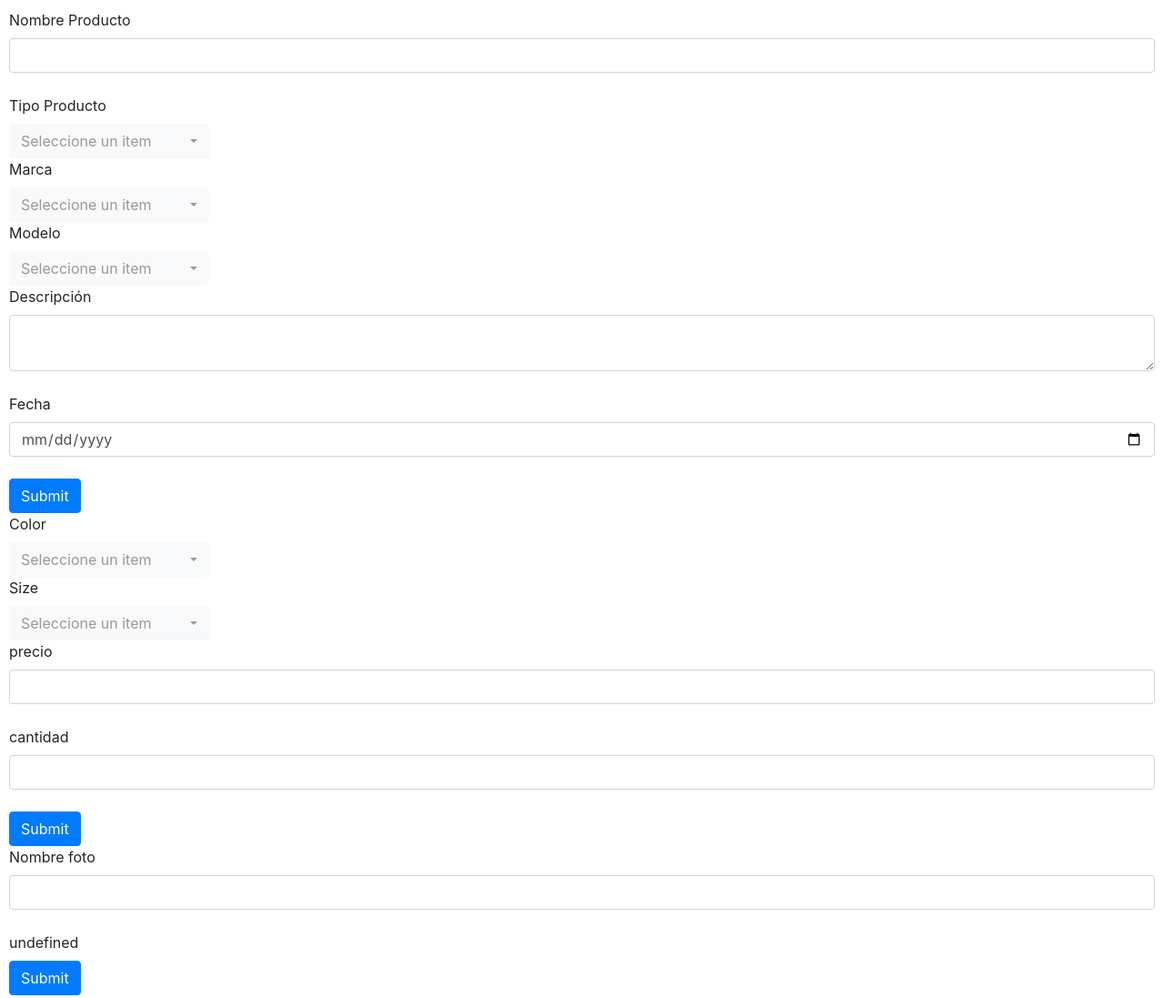
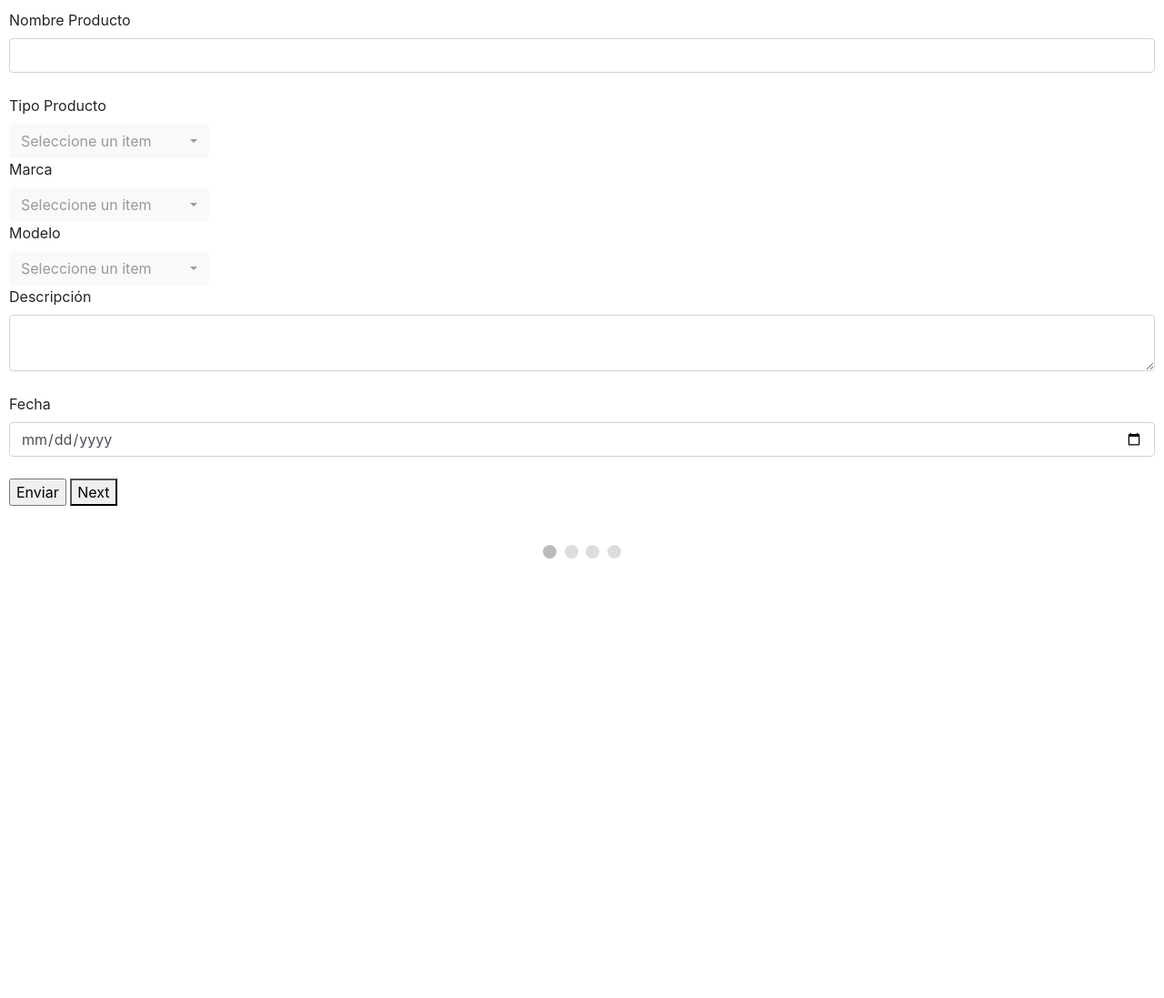
Before and after one commit to Samuelab2/Practicing-HTML-dynamic-Forms, a plain HTML site: page index.html in a window 1280 px wide. Shown: the whole page at 91% size. After the commit the page ends 800 px from the top, so only its background shows below. Drawn offline with nearby package versions, Linux system fonts and the light colour scheme.

Commit message:
making the steps to fill the form

```diff
--- a/index.html
+++ b/index.html
@@ -11,8 +11,20 @@
 <body>
 
 	<div id="formsContainer" class="form__container">
-		<!-- <form class="needs-validation" id="form" action="" novalidate>
-		</form> -->
+		<form class="needs-validation" id="form" action="" novalidate>
+
+			<div id="buttonContainer" class="form__container">
+				<input type="submit" value="Enviar">
+				<button type="button" id="prevBtn" onclick="nextPrev(-1)">Previous</button>
+				<button type="button" id="nextBtn" onclick="nextPrev(1)">Next</button>
+			</div>
+			<div style="text-align:center;margin-top:40px;">
+				<span class="step"></span>
+				<span class="step"></span>
+				<span class="step"></span>
+				<span class="step"></span>
+			</div>
+		</form>
 	</div>
 
 	<script src="https://code.jquery.com/jquery-3.3.1.slim.min.js" integrity="sha384-q8i/X+965DzO0rT7abK41JStQIAqVgRVzpbzo5smXKp4YfRvH+8abtTE1Pi6jizo" crossorigin="anonymous"></script>
--- a/media/css/main.css
+++ b/media/css/main.css
@@ -21,3 +21,30 @@ select:invalid {
   border: 2px solid red;
   outline: transparent;
 } */
+
+/* Hide all steps by default: */
+.tab {
+  display: none;
+}
+
+/* Make circles that indicate the steps of the form: */
+.step {
+  height: 15px;
+  width: 15px;
+  margin: 0 2px;
+  background-color: #bbbbbb;
+  border: none;
+  border-radius: 50%;
+  display: inline-block;
+  opacity: 0.5;
+}
+
+/* Mark the active step: */
+.step.active {
+  opacity: 1;
+}
+
+/* Mark the steps that are finished and valid: */
+.step.finish {
+  background-color: #4CAF50;
+}
--- a/media/js/main.js
+++ b/media/js/main.js
@@ -1,4 +1,5 @@
-// const form = document.getElementById("form")
+const form = document.getElementById("form")
+const buttonContainer = document.getElementById("buttonContainer")
 
 let typeSelector;
 let brandSelector;
@@ -10,35 +11,38 @@ let data = [
 ]
 
 let request = data.map(file => fetch(file))
+let formInfo = []
 
 Promise.all(request)
 .then(responses => responses)
 .then(responses => Promise.all(responses.map(r => r.json())))
 .then(users => {
 
-	let datos_basicos = users[0].datos_basicos
-	let datos_almacen = users[0].datos_almacen
-	let fotos = users[0].fotos
+	formInfo.push(users)
 
 	let tipo_producto = users[1]
 
-	basicForm(datos_basicos)
-	basicForm(datos_almacen)
-	basicForm(fotos)
-
+	basicForm(users[0].datos_basicos)
+	basicForm(users[0].datos_almacen)
+	basicForm(users[0].fotos)
 	selectTypeProducts(tipo_producto)
 
 	brandSelector = document.getElementById("Marca")
 	ModelSelector = document.getElementById("Modelo")
+
+	showTab(currentTab)
 })
 
 const basicForm = arr => {
 
-	let formContainer = document.getElementById("formsContainer")
-	let form = document.createElement("form")
-	form.setAttribute('novalidate', true)
-	form.classList.add("needs-validation")
-	formContainer.appendChild(form)
+	// let formContainer = document.getElementById("formsContainer")
+	let div = document.createElement("div")
+	div.classList.add("tab")
+	// let form = document.createElement("form")
+	// // form.setAttribute('novalidate', true)
+	// form.classList.add("needs-validation")
+	// div.appendChild(form)
+	form.insertBefore(div, buttonContainer)
 
 	for (let e of arr) {
 
@@ -49,8 +53,8 @@ const basicForm = arr => {
 
 		label.innerHTML = `${e.name}`
 
-		form.appendChild(label)
-		form.appendChild(br)
+		div.appendChild(label)
+		div.appendChild(br)
 
 		switch (e.type) {
 			case "text":
@@ -58,8 +62,8 @@ const basicForm = arr => {
 				input.setAttribute("maxLength", `${e.maxlength}`)
 				input.setAttribute("required", `${e.required}`)
 				input.classList.add("form-control")
-				form.appendChild(input)
-				form.appendChild(br2)
+				div.appendChild(input)
+				div.appendChild(br2)
 				break;
 			case "select":
 				let select = document.createElement("select")
@@ -71,38 +75,37 @@ const basicForm = arr => {
 				select.setAttribute("data-live-search", "true")
 				select.classList.add("selectpicker")
 				select.appendChild(option)
-				form.appendChild(select)
-				form.appendChild(br2)
+				div.appendChild(select)
+				div.appendChild(br2)
 				break;
 			case "textarea":
 				let textarea = document.createElement("textarea")
 				textarea.setAttribute("maxLength", `${e.maxlength}`)
 				textarea.classList.add("form-control")
-				form.appendChild(textarea)
-				form.appendChild(br2)
+				div.appendChild(textarea)
+				div.appendChild(br2)
 				break;
 			case "date":
 				input.setAttribute("type", `${e.type}`)
 				input.setAttribute("required", `${e.required}`)
 				input.classList.add("form-control")
-				form.appendChild(input)
-				form.appendChild(br2)
+				div.appendChild(input)
+				div.appendChild(br2)
 				break;
 			case "number":
 				input.setAttribute("type", `${e.type}`)
 				input.setAttribute("maxLength", `${e.maxlength}`)
 				input.setAttribute("required", `${e.required}`)
 				input.classList.add("form-control")
-				form.appendChild(input)
-				form.appendChild(br2)
+				div.appendChild(input)
+				div.appendChild(br2)
 		}
 	}
-
-	let input = document.createElement("input")
-	input.setAttribute("type", "submit")
-	input.classList.add("btn", "btn-primary")
-	form.appendChild(input)
-	form.appendChild(document.createElement("br"))
+	// let input = document.createElement("input")
+	// input.setAttribute("type", "submit")
+	// input.classList.add("btn", "btn-primary")
+	// form.appendChild(input)
+	// form.appendChild(document.createElement("br"))
 	$('.selectpicker').selectpicker('refresh');
 }
 
@@ -186,7 +189,6 @@ function fieldValidating() {
 	}
 }
 
-// form validation bootstrap
 (function() {
 	'use strict';
 	window.addEventListener('load', function() {
@@ -204,3 +206,79 @@ function fieldValidating() {
 	  });
 	}, false);
   })();
+
+  let currentTab = 0
+
+function showTab(n) {
+	// This function will display the specified tab of the form ...
+	let x = document.getElementsByClassName("tab");
+	x[n].style.display = "block";
+	// ... and fix the Previous/Next buttons:
+	if (n == 0) {
+	  document.getElementById("prevBtn").style.display = "none";
+	} else {
+	  document.getElementById("prevBtn").style.display = "inline";
+	}
+	if (n == (x.length - 1)) {
+	  document.getElementById("nextBtn").innerHTML = "Submit";
+	} else {
+	  document.getElementById("nextBtn").innerHTML = "Next";
+	}
+	// ... and run a function that displays the correct step indicator:
+	fixStepIndicator(n)
+}
+
+function nextPrev(n) {
+	// This function will figure out which tab to display
+	let x = document.getElementsByClassName("tab");
+	// Exit the function if any field in the current tab is invalid:
+	// if (n == 1 && !validateForm()) return false;
+	// Hide the current tab:
+	x[currentTab].style.display = "none";
+	// Increase or decrease the current tab by 1:
+	currentTab = currentTab + n;
+	// if you have reached the end of the form... :
+	if (currentTab >= x.length) {
+		//...the form gets submitted:
+		document.getElementById("regForm").submit();
+		return false;
+	}
+	// Otherwise, display the correct tab:
+	showTab(currentTab);
+}
+
+// Validate the form, I have to study this:
+
+// function validateForm() {
+// 	// This function deals with validation of the form fields
+// 	var x, y, i, valid = true;
+// 	x = document.getElementsByClassName("tab");
+// 	y = x[currentTab].getElementsByTagName("input");
+// 	// A loop that checks every input field in the current tab:
+// 	for (i = 0; i < y.length; i++) {
+// 	  // If a field is empty...
+// 	  if (y[i].value == "") {
+// 		// add an "invalid" class to the field:
+// 		y[i].className += " invalid";
+// 		// and set the current valid status to false:
+// 		valid = false;
+// 	  }
+// 	}
+// 	// If the valid status is true, mark the step as finished and valid:
+// 	if (valid) {
+// 	  document.getElementsByClassName("step")[currentTab].className += " finish";
+// 	}
+// 	return valid; // return the valid status
+//   }
+
+
+// Validate this, it is like a breadcrumb
+function fixStepIndicator(n) {
+	// This function removes the "active" class of all steps...
+	var i, x = document.getElementsByClassName("step");
+	for (i = 0; i < x.length; i++) {
+	  x[i].className = x[i].className.replace(" active", "");
+	}
+	//... and adds the "active" class to the current step:
+	x[n].className += " active";
+  }
```
Lines whose indentation alone changed are shown as unchanged.
